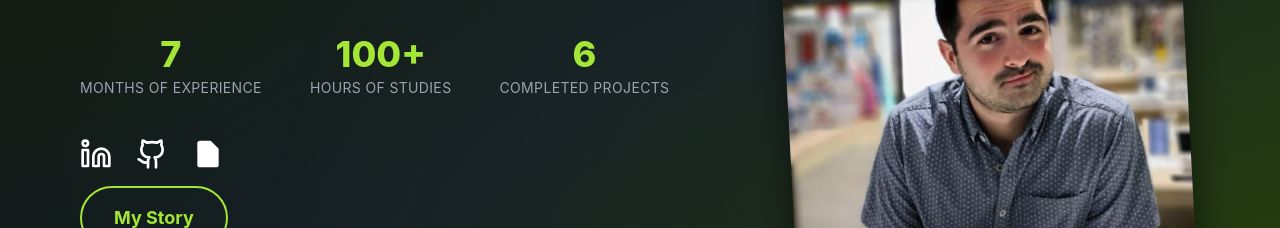
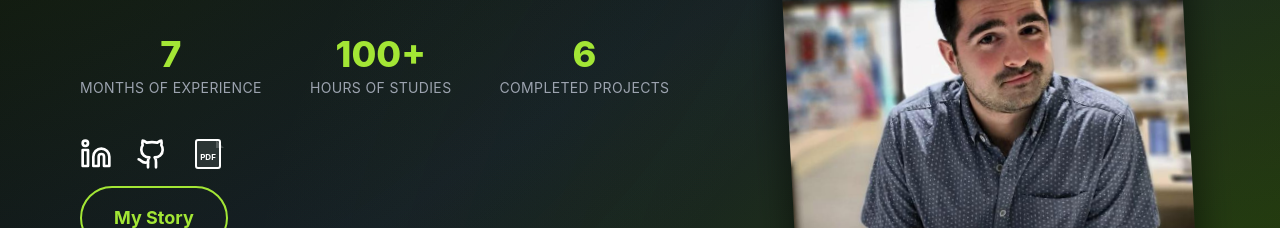
Before and after one commit to Fab785/Portfolio, a React (Create React App) app: page / in a window 1280 px wide. Shown: the part 1940-2168 px from the top of the page. Built offline with nearby package versions, Linux system fonts and the light colour scheme.

Commit message:
new icon

```diff
--- a/src/components/HeroSectionThree.jsx
+++ b/src/components/HeroSectionThree.jsx
@@ -1,5 +1,5 @@
 import React from "react";
-import { Linkedin, Github, Mail } from "lucide-react";
+import { Linkedin, Github } from "lucide-react";
 import CountUp from "react-countup";
 import { useInView } from "react-intersection-observer";
 import profileImg from "../assets/Fab.jpg";
@@ -76,27 +76,52 @@ const HeroSectionThree = () => {
             </a>
 
             {/* PDF Resume Link */}
-            {/* PDF Resume Link */}
             <a
   href="https://fab785.github.io/iResume/"
   target="_blank"
   rel="noopener noreferrer"
   aria-label="Resume"
+  className="hover:text-lime-400 transition-colors duration-300"
 >
   <svg
     xmlns="http://www.w3.org/2000/svg"
-    fill="currentColor"
-    viewBox="0 0 24 24"
+    fill="none"
+    viewBox="0 0 64 64"
     width="32"
     height="32"
   >
-    <path d="M6 2a2 2 0 0 0-2 2v16a2 2 0 0 0 2 2h12a2 2 0 0 0 2-2V8l-6-6H6z"/>
-    <text x="12" y="16" textAnchor="middle" fontSize="6" fontWeight="bold" fill="white">PDF</text>
+    {/* Document outline */}
+    <rect
+      x="8"
+      y="4"
+      width="48"
+      height="56"
+      rx="4"
+      ry="4"
+      stroke="currentColor"
+      strokeWidth="4"
+      fill="currentColor"
+      fillOpacity="0.1"
+    />
+    {/* Folded corner */}
+    <polygon
+      points="48,4 48,20 64,20"
+      fill="currentColor"
+      fillOpacity="0.2"
+    />
+    {/* PDF letters */}
+    <text
+      x="32"
+      y="44"
+      textAnchor="middle"
+      fontSize="16"
+      fontWeight="bold"
+      fill="currentColor"
+    >
+      PDF
+    </text>
   </svg>
 </a>
-
-
-
 
           </div>
 
```
